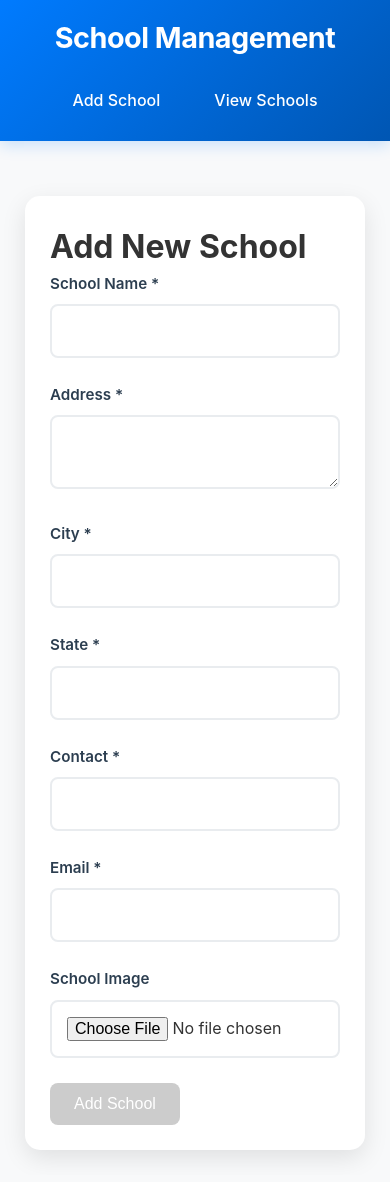
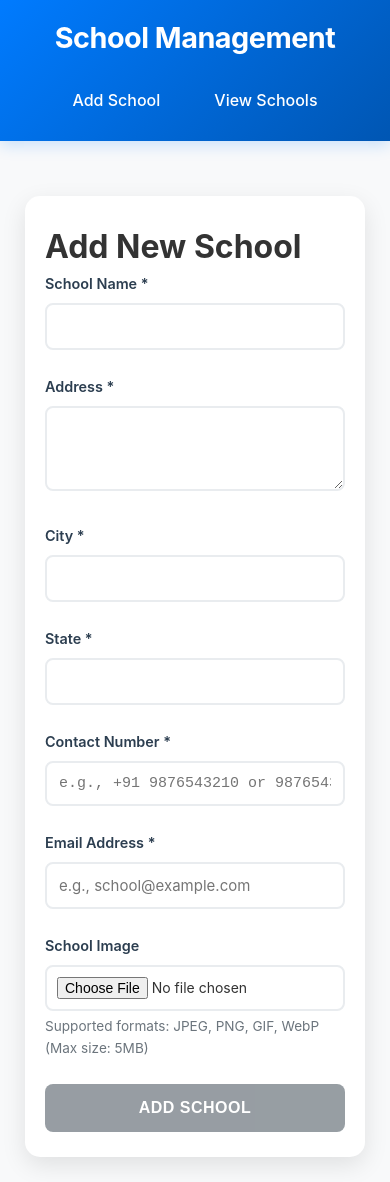
Before and after one commit to Mayank-M2021/School-Management, a Next.js app: page /addSchool in a window 390 px wide. Built offline with nearby package versions, Linux system fonts and the light colour scheme.

Commit message:
Final Design

```diff
--- a/pages/addSchool.jsx
+++ b/pages/addSchool.jsx
@@ -81,43 +81,182 @@ export default function AddSchool() {
         )}
 
         <form onSubmit={handleSubmit(onSubmit)}>
+          {/* School Name */}
           <div className="form-group">
             <label>School Name *</label>
-            <input {...register("name", { required: true })} />
-            {errors.name && <span>Name is required</span>}
+            <input
+              {...register("name", {
+                required: "School name is required",
+                minLength: {
+                  value: 3,
+                  message: "School name must be at least 3 characters long"
+                },
+                maxLength: {
+                  value: 100,
+                  message: "School name cannot exceed 100 characters"
+                },
+                pattern: {
+                  value: /^[a-zA-Z0-9\s.,'-]+$/,
+                  message: "School name contains invalid characters"
+                }
+              })}
+              className={errors.name ? "invalid" : ""}
+            />
+            {errors.name && <span className="error-message">{errors.name.message}</span>}
           </div>
 
+          {/* Address */}
           <div className="form-group">
             <label>Address *</label>
-            <textarea {...register("address", { required: true })} />
+            <textarea
+              {...register("address", {
+                required: "Address is required",
+                minLength: {
+                  value: 10,
+                  message: "Address must be at least 10 characters long"
+                },
+                maxLength: {
+                  value: 200,
+                  message: "Address cannot exceed 200 characters"
+                }
+              })}
+              className={errors.address ? "invalid" : ""}
+              rows="3"
+            />
+            {errors.address && <span className="error-message">{errors.address.message}</span>}
           </div>
 
+          {/* City */}
           <div className="form-group">
             <label>City *</label>
-            <input {...register("city", { required: true })} />
+            <input
+              {...register("city", {
+                required: "City is required",
+                minLength: {
+                  value: 2,
+                  message: "City name must be at least 2 characters long"
+                },
+                maxLength: {
+                  value: 50,
+                  message: "City name cannot exceed 50 characters"
+                },
+                pattern: {
+                  value: /^[a-zA-Z\s'-]+$/,
+                  message: "City name can only contain letters, spaces, hyphens and apostrophes"
+                }
+              })}
+              className={errors.city ? "invalid" : ""}
+            />
+            {errors.city && <span className="error-message">{errors.city.message}</span>}
           </div>
 
+          {/* State */}
           <div className="form-group">
             <label>State *</label>
-            <input {...register("state", { required: true })} />
+            <input
+              {...register("state", {
+                required: "State is required",
+                minLength: {
+                  value: 2,
+                  message: "State name must be at least 2 characters long"
+                },
+                maxLength: {
+                  value: 50,
+                  message: "State name cannot exceed 50 characters"
+                },
+                pattern: {
+                  value: /^[a-zA-Z\s'-]+$/,
+                  message: "State name can only contain letters, spaces, hyphens and apostrophes"
+                }
+              })}
+              className={errors.state ? "invalid" : ""}
+            />
+            {errors.state && <span className="error-message">{errors.state.message}</span>}
           </div>
 
+          {/* Contact */}
           <div className="form-group">
-            <label>Contact *</label>
-            <input {...register("contact", { required: true })} />
+            <label>Contact Number *</label>
+            <input
+              type="tel"
+              {...register("contact", {
+                required: "Contact number is required",
+                pattern: {
+                  value: /^[+]?[(]?[\d\s\-().+]{10,15}$/,
+                  message: "Please enter a valid contact number (10-15 digits)"
+                },
+                minLength: {
+                  value: 10,
+                  message: "Contact number must be at least 10 digits"
+                }
+              })}
+              className={errors.contact ? "invalid" : ""}
+              placeholder="e.g., +91 9876543210 or 9876543210"
+            />
+            {errors.contact && <span className="error-message">{errors.contact.message}</span>}
           </div>
 
+          {/* Email */}
           <div className="form-group">
-            <label>Email *</label>
-            <input type="email" {...register("email_id", { required: true })} />
+            <label>Email Address *</label>
+            <input
+              type="email"
+              {...register("email_id", {
+                required: "Email address is required",
+                pattern: {
+                  value: /^[a-zA-Z0-9._%+-]+@[a-zA-Z0-9.-]+\.[a-zA-Z]{2,}$/,
+                  message: "Please enter a valid email address"
+                },
+                maxLength: {
+                  value: 100,
+                  message: "Email address cannot exceed 100 characters"
+                }
+              })}
+              className={errors.email_id ? "invalid" : ""}
+              placeholder="e.g., school@example.com"
+            />
+            {errors.email_id && <span className="error-message">{errors.email_id.message}</span>}
           </div>
 
+          {/* School Image */}
           <div className="form-group">
             <label>School Image</label>
-            <input type="file" accept="image/*" {...register("image")} />
+            <input
+              type="file"
+              accept="image/jpeg,image/jpg,image/png,image/gif,image/webp"
+              {...register("image", {
+                validate: {
+                  fileSize: (files) => {
+                    if (files && files[0]) {
+                      const file = files[0];
+                      const maxSize = 5 * 1024 * 1024; // 5MB
+                      return file.size <= maxSize || "Image size must be less than 5MB";
+                    }
+                    return true;
+                  },
+                  fileType: (files) => {
+                    if (files && files[0]) {
+                      const file = files[0];
+                      const allowedTypes = ['image/jpeg', 'image/jpg', 'image/png', 'image/gif', 'image/webp'];
+                      return allowedTypes.includes(file.type) || "Only JPEG, PNG, GIF, and WebP images are allowed";
+                    }
+                    return true;
+                  }
+                }
+              })}
+              className={errors.image ? "invalid" : ""}
+            />
+            {errors.image && <span className="error-message">{errors.image.message}</span>}
+            <small style={{ color: '#6c757d', fontSize: '0.85rem', marginTop: '5px', display: 'block' }}>
+              Supported formats: JPEG, PNG, GIF, WebP (Max size: 5MB)
+            </small>
           </div>
 
-          <button type="submit" disabled={!isValid || isLoading}>
+          <button
+            type="submit"
+            disabled={!isValid || isLoading}
+            className="btn-primary"
+          >
             {isLoading ? "Adding..." : "Add School"}
           </button>
         </form>
--- a/styles/globals.css
+++ b/styles/globals.css
@@ -497,3 +497,95 @@ button:disabled {
   cursor: not-allowed;
   box-shadow: none;
 }
+
+/* Enhanced validation styles */
+.error-message {
+  color: #dc3545;
+  font-size: 14px;
+  margin-top: 8px;
+  font-weight: 500;
+  display: flex;
+  align-items: center;
+  gap: 5px;
+}
+
+.error-message:before {
+  content: "⚠️";
+  font-size: 12px;
+}
+
+.success-box {
+  background: #d1edff;
+  border: 1px solid #28a745;
+  color: #155724;
+  padding: 15px;
+  border-radius: 8px;
+  margin-bottom: 20px;
+  text-align: center;
+  font-weight: 500;
+}
+
+.error-box {
+  background: #f8d7da;
+  border: 1px solid #dc3545;
+  color: #721c24;
+  padding: 15px;
+  border-radius: 8px;
+  margin-bottom: 20px;
+  text-align: center;
+  font-weight: 500;
+}
+
+/* Input validation states */
+input.valid, textarea.valid {
+  border-color: #28a745 !important;
+  box-shadow: 0 0 0 2px rgba(40, 167, 69, 0.1) !important;
+}
+
+input.invalid, textarea.invalid {
+  border-color: #dc3545 !important;
+  box-shadow: 0 0 0 2px rgba(220, 53, 69, 0.1) !important;
+}
+
+/* Form enhancements */
+.form-group small {
+  color: #6c757d;
+  font-size: 0.85rem;
+  margin-top: 5px;
+  display: block;
+}
+
+.form-group input[type="tel"] {
+  font-family: monospace;
+}
+
+.form-group input[type="file"] {
+  padding: 10px;
+  font-size: 14px;
+}
+
+/* Button states */
+.btn-primary:disabled {
+  background: #6c757d !important;
+  cursor: not-allowed !important;
+  transform: none !important;
+  box-shadow: none !important;
+  opacity: 0.7;
+}
+
+/* Responsive form improvements */
+@media (max-width: 768px) {
+  .form-container {
+    padding: 25px 20px;
+  }
+
+  .form-group label {
+    font-size: 0.9rem;
+  }
+
+  .form-group input,
+  .form-group textarea {
+    padding: 12px;
+    font-size: 15px;
+  }
+}
```
